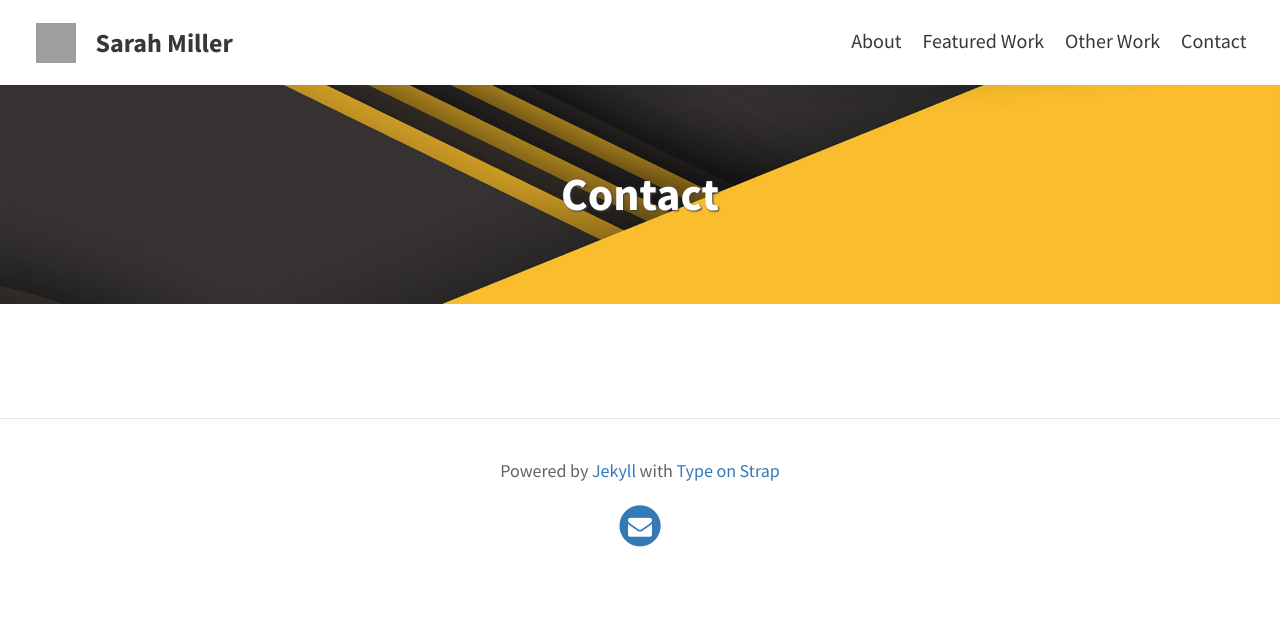
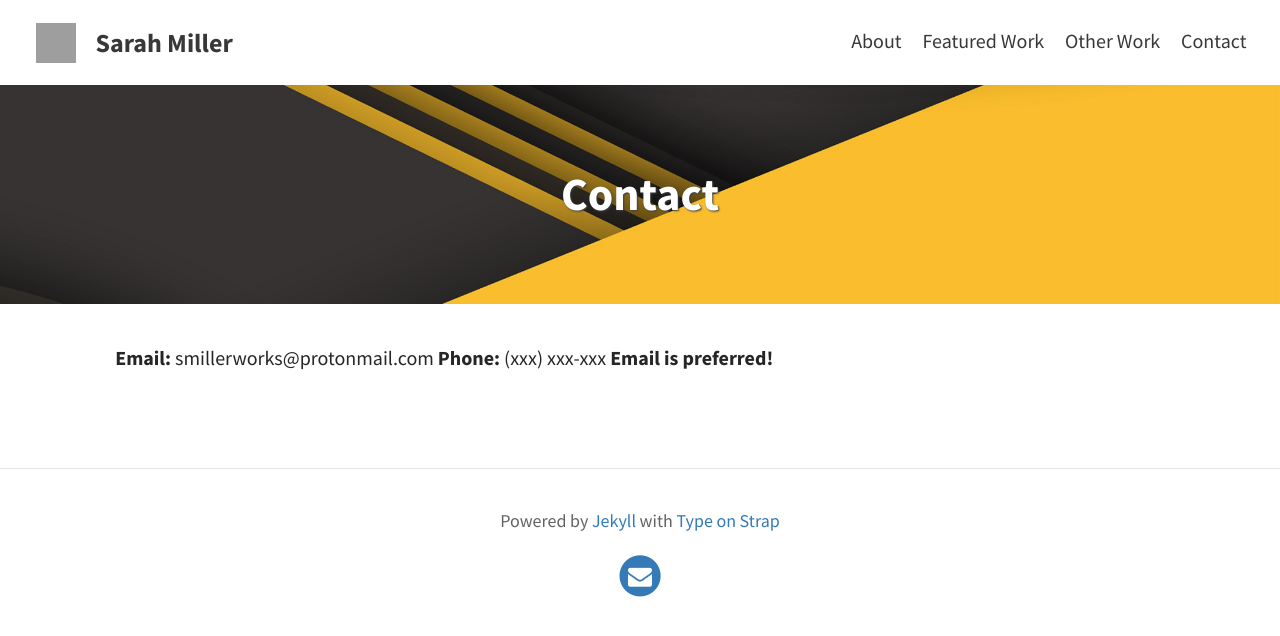
Before and after one commit to smillerworks/portfolio, a Jekyll site: the page built from pages/z_contact.md, in a window 1280 px wide. Shown: the top 636 px of the page. Built offline with Jekyll 4.4.1, drawn with Linux system fonts in a browser that asks for light colours; grey boxes are pictures that could not be loaded.

Commit message:
Update z_contact.md

```diff
--- a/pages/z_contact.md
+++ b/pages/z_contact.md
@@ -4,3 +4,7 @@ title: Contact
 permalink: /contact/
 feature-img: "assets/img/black&yellowshapes.jpg"
 ---
+
+<b>Email:</b> smillerworks@protonmail.com
+<b>Phone:</b> (xxx) xxx-xxx
+<b> Email is preferred! </b>
```
